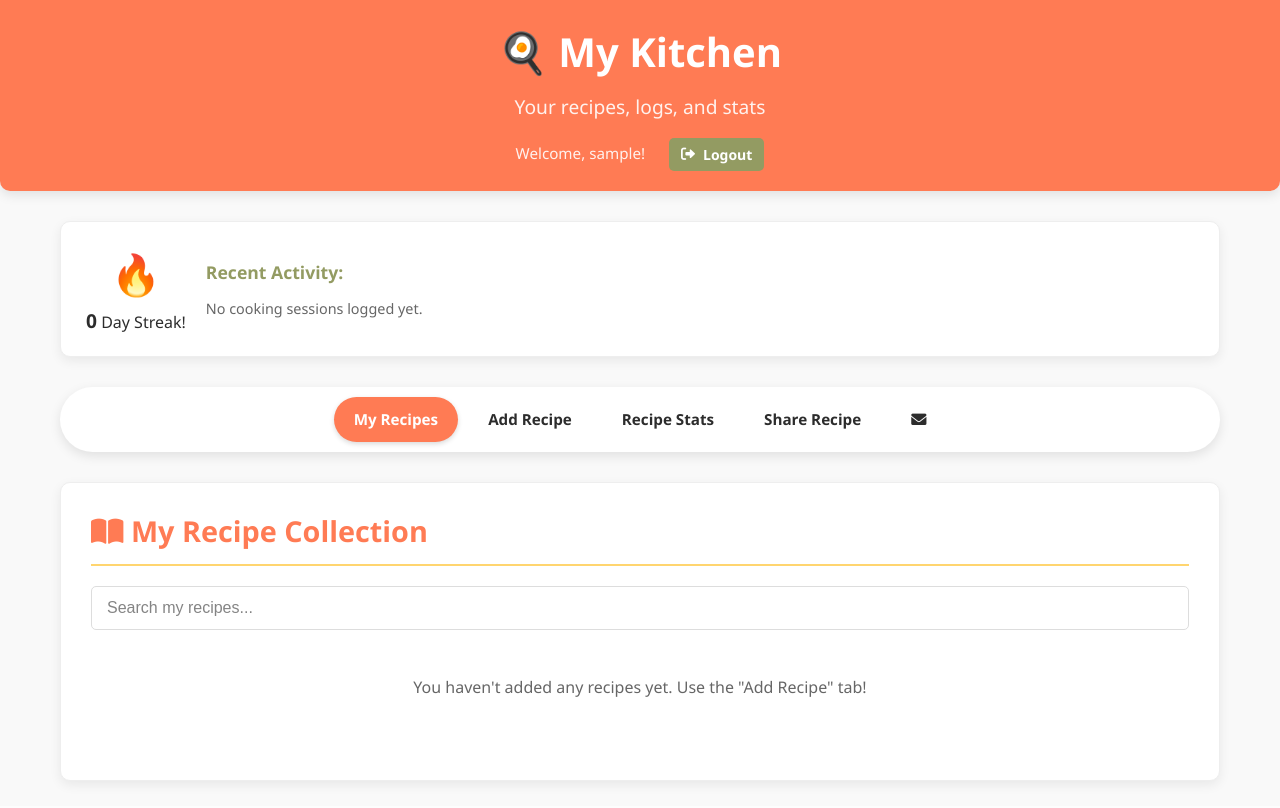
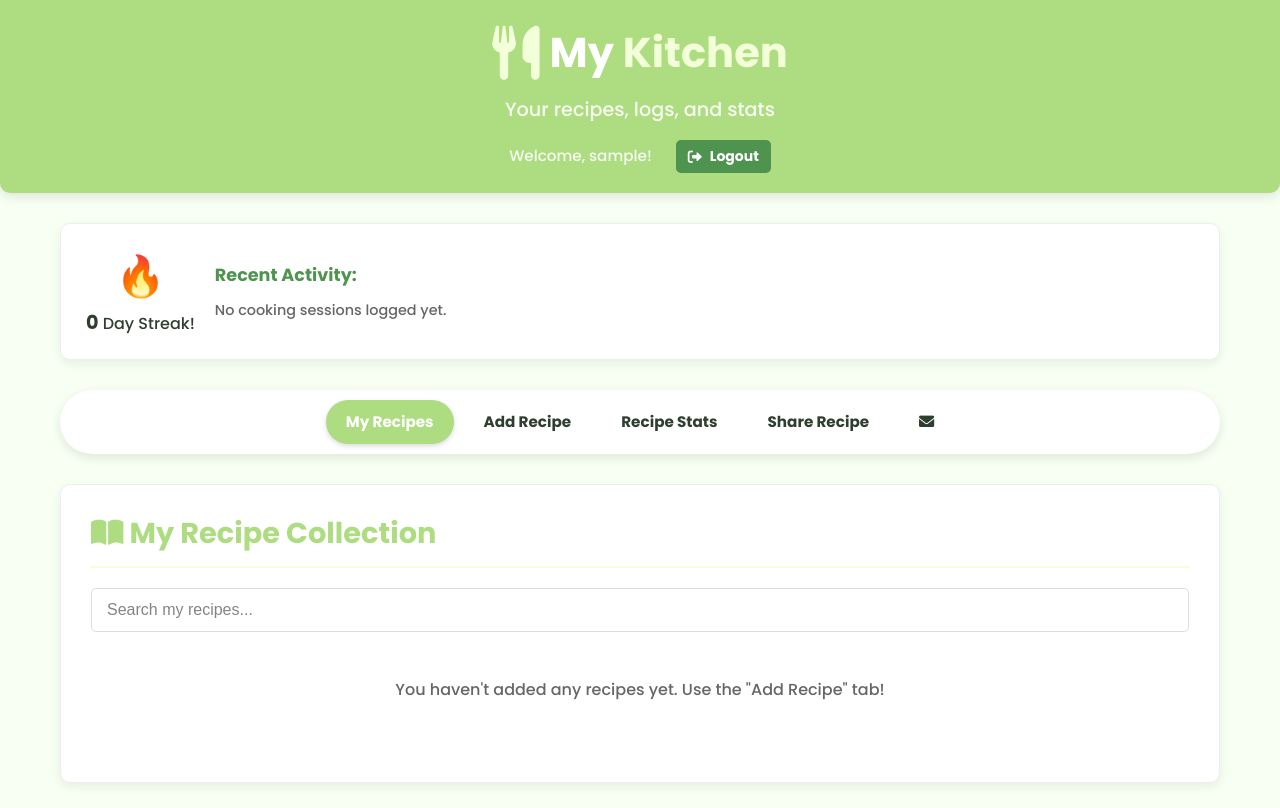
Before and after one commit to jayshira/Cooking_Log, a Flask app: page /home in a window 1280 px wide. Before the commit the page ends 785 px from the top, so only its background shows below. Run offline with Flask 3, Linux system fonts and the light colour scheme; the visitor is signed in with stand-in values (Sample User, id 1); data that the repository does not hold is empty.

Commit message:
Intro & overall colour and logo redesign

```diff
--- a/app/static/style.css
+++ b/app/static/style.css
@@ -2,31 +2,37 @@
 
 /* --- Base Variables --- */
 :root {
-    --primary-color: #FF7B54; /* Coral */
-    --secondary-color: #FFB26B; /* Light Orange */
-    --light-color: #FFD56F; /* Light Yellow */
-    --accent-color: #939B62; /* Olive Green */
-    --dark-color: #2C2C2C; /* Dark Grey */
-    --bg-light: #f9f9f9; /* Very Light Grey Background */
+    --primary-color: #AEDC81;    /* 밝고 생기 있는 연두 (메인) */
+    --secondary-color: #92C67F;  /* 약간 진한 부드러운 초록 */
+    --light-color: #F3FFD9;      /* 부드러운 라이트라임, 카드 배경 등 */
+    --accent-color: #4E944F;     /* 강조용 선명한 초록 (버튼, 링크 등) */
+
+    --dark-color: #2F3E2E;       /* 다크카키: 텍스트/제목 */
+    --bg-light: #F8FFF3;         /* 전체 배경용 연둣빛 화이트 */
     --white: #ffffff;
-    --grey: #666; /* Medium Grey */
-    --light-grey: #ddd; /* Light Grey for borders */
-    --success-bg: #d4edda;
-    --success-border: #c3e6cb;
-    --success-text: #155724;
-    --warning-bg: #fff3cd;
-    --warning-border: #ffeeba;
-    --warning-text: #856404;
-    --danger-bg: #f8d7da;
-    --danger-border: #f5c6cb;
-    --danger-text: #721c24;
-    --info-bg: #d1ecf1;
-    --info-border: #bee5eb;
-    --info-text: #0c5460;
-    --danger-btn-bg: #f44336; /* Red for delete button */
-    --danger-btn-hover: #d32f2f;
+
+    --grey: #666;                /* 기본 회색 텍스트 */
+    --light-grey: #ddd;          /* 보더 등 */
+
+    --success-bg: #e0f4dd;
+    --success-border: #b9e6b0;
+    --success-text: #2e7d32;
+
+    --warning-bg: #fff7d6;
+    --warning-border: #ffe29e;
+    --warning-text: #a67c00;
+
+    --danger-bg: #ffe0e0;
+    --danger-border: #f5bcbc;
+    --danger-text: #c62828;
+
+    --info-bg: #e6f6f5;
+    --info-border: #9bd8d1;
+    --info-text: #00796b;
+
+    --danger-btn-bg: #e57373;
+    --danger-btn-hover: #c62828;
 }
-
 /* --- Global Resets & Base Styles --- */
 * {
     margin: 0;
--- a/app/templates/home.html
+++ b/app/templates/home.html
@@ -3,33 +3,56 @@
 <head>
   <meta charset="UTF-8">
   <meta name="viewport" content="width=device-width, initial-scale=1.0">
-        <!-- Add this meta tag -->
   <meta name="csrf-token" content="{{ csrf_token() }}">
   <title>My Kitchen - KitchenLog</title>
-        <!-- Other head elements -->
   <link rel="stylesheet" href="{{ url_for('static', filename='style.css') }}">
+  <link href="https://fonts.googleapis.com/css2?family=Poppins:wght@500;700&display=swap" rel="stylesheet">
   <link rel="stylesheet" href="https://cdnjs.cloudflare.com/ajax/libs/font-awesome/6.0.0-beta3/css/all.min.css">
   <script src="https://cdn.jsdelivr.net/npm/chart.js"></script>
+  <style>
+    body {
+      font-family: 'Poppins', sans-serif;
+    }
+
+    .logo {
+      font-size: 2.6rem;
+      font-weight: 700;
+      display: flex;
+      align-items: center;
+      justify-content: center;
+      gap: 10px;
+    }
+
+    .logo .icon {
+      font-size: 1.3em;
+      color: var(--light-color);
+    }
+
+    .logo .brand-highlight {
+      color: var(--light-color);
+    }
+  </style>
 </head>
 <body>
   <header>
     <div class="container">
-             <!-- Changed H1 -->
-            <h1>🍳 My Kitchen</h1>
+      <!-- 깔끔한 로고 스타일 -->
+      <h1 class="logo">
+        <i class="fas fa-utensils icon"></i>
+        <span>My <span class="brand-highlight">Kitchen</span></span>
+      </h1>
       <p class="subtitle">Your recipes, logs, and stats</p>
 
-            <!-- User Authentication Links (Keep as is) -->
-            <nav class="user-auth-nav" style="margin-top: 15px; text-align: center;">
+      <!-- 유저 인증 영역 -->
+      <nav class="user-auth-nav">
         {% if current_user.is_authenticated %}
           <span style="margin-right: 15px; color: white; opacity: 0.9;">
             Welcome, {{ current_user.username }}!
           </span>
-                    <!-- Removed redundant My Kitchen/Dashboard links, added Logout -->
-                    <a href="{{ url_for('auth.logout') }}" class="btn btn-secondary btn-sm" style="background-color: var(--accent-color);"><i class="fas fa-sign-out-alt"></i> Logout</a>
+          <a href="{{ url_for('auth.logout') }}" class="btn btn-secondary btn-sm"><i class="fas fa-sign-out-alt"></i> Logout</a>
         {% else %}
-                    <!-- Should not happen on this page due to @login_required, but keep for safety -->
-                    <a href="{{ url_for('auth.login') }}" class="btn btn-secondary btn-sm" style="margin-right: 5px; background-color: var(--accent-color);">Log In</a>
-                    <a href="{{ url_for('auth.signup') }}" class="btn btn-secondary btn-sm" style="background-color: var(--accent-color);">Sign Up</a>
+          <a href="{{ url_for('auth.login') }}" class="btn btn-secondary btn-sm" style="margin-right: 5px;">Log In</a>
+          <a href="{{ url_for('auth.signup') }}" class="btn btn-secondary btn-sm">Sign Up</a>
         {% endif %}
       </nav>
     </div>
```
Also changed, not shown: app/templates/index.html (+37 -40 lines). Lines whose indentation alone changed are shown as unchanged.
